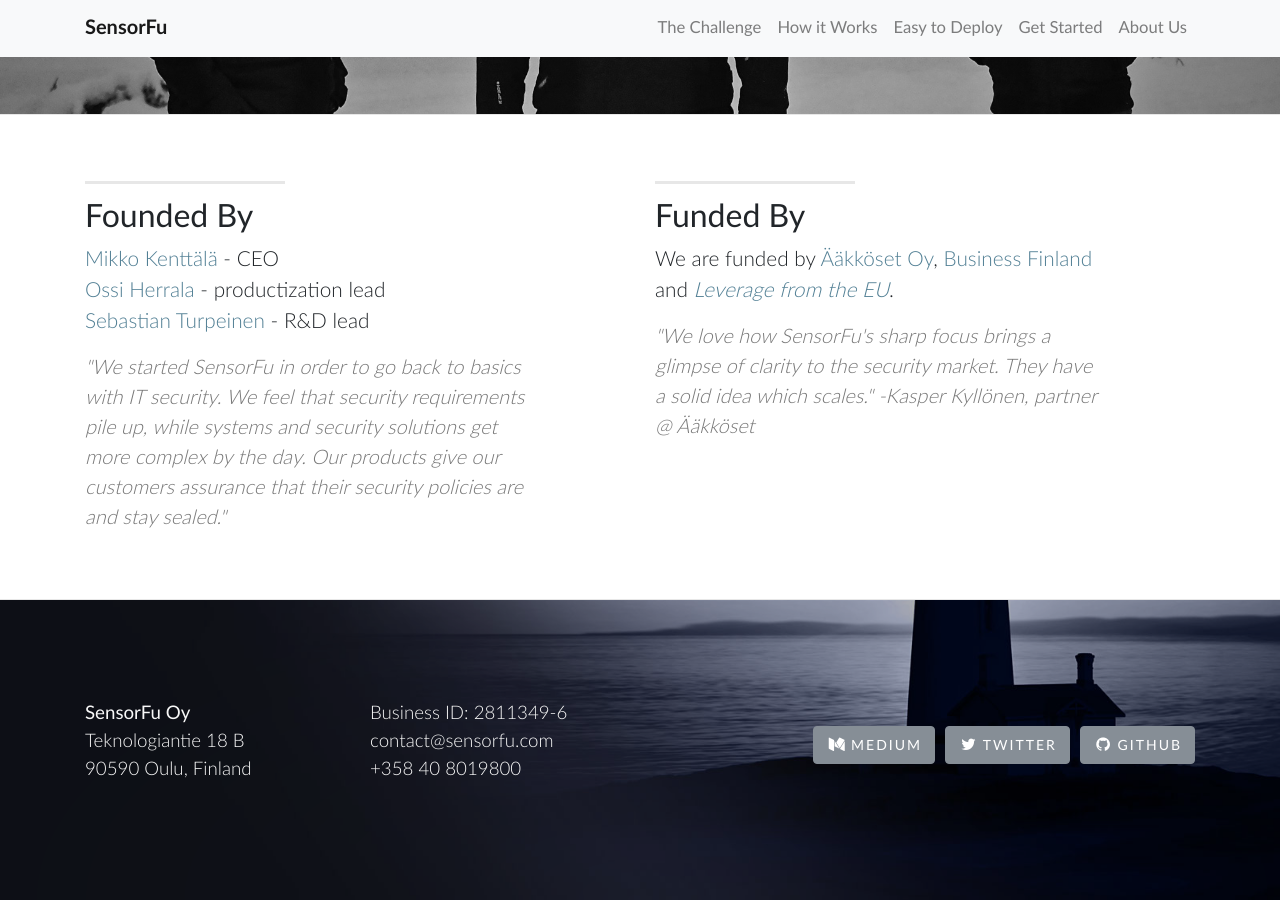
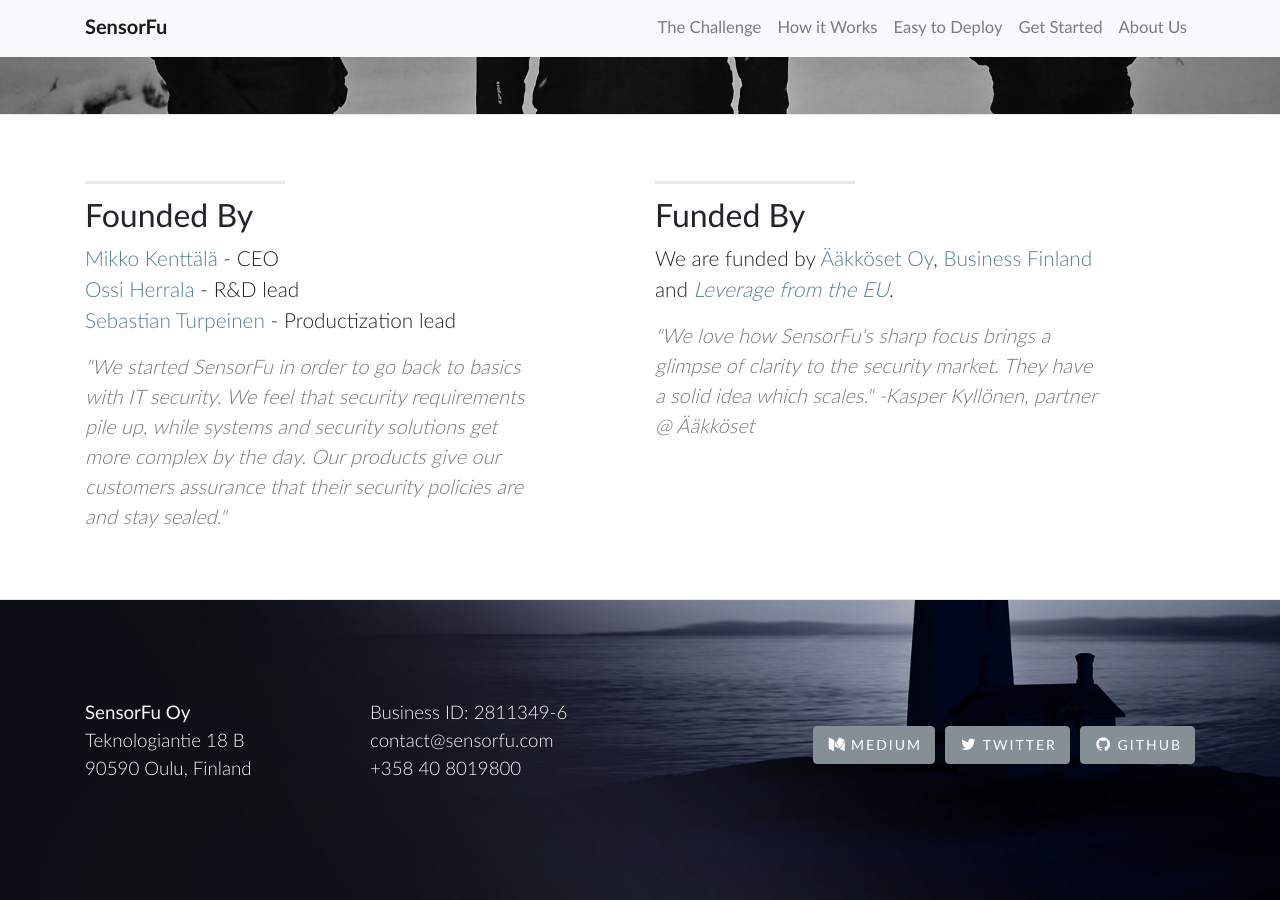
Before and after one commit to sensorfu/sensorfu.github.io, a Jekyll site: the page built from index.html, in a window 1280 px wide and 900 px high, scrolled down 6498 px. Built offline with Jekyll 4.4.1, drawn with Linux system fonts in a browser that asks for light colours.

```diff
--- a/_includes/madeby.html
+++ b/_includes/madeby.html
@@ -20,8 +20,8 @@
                 <h2>Founded By </h2>
                 <p class="lead">
                 <a href="https://www.linkedin.com/in/mikkokenttala/">Mikko Kenttälä</a> - CEO<br>
-                <a href="https://www.linkedin.com/in/oherrala/">Ossi Herrala</a> -  productization lead<br>
-                <a href="https://www.linkedin.com/in/sebastianturpeinen/">Sebastian Turpeinen</a> - R&D lead
+                <a href="https://www.linkedin.com/in/oherrala/">Ossi Herrala</a> - R&D lead <br>
+                <a href="https://www.linkedin.com/in/sebastianturpeinen/">Sebastian Turpeinen</a> - Productization lead
                 </p>
                 <blockquote class="blockquote left">
                     <p class="lead">
```
